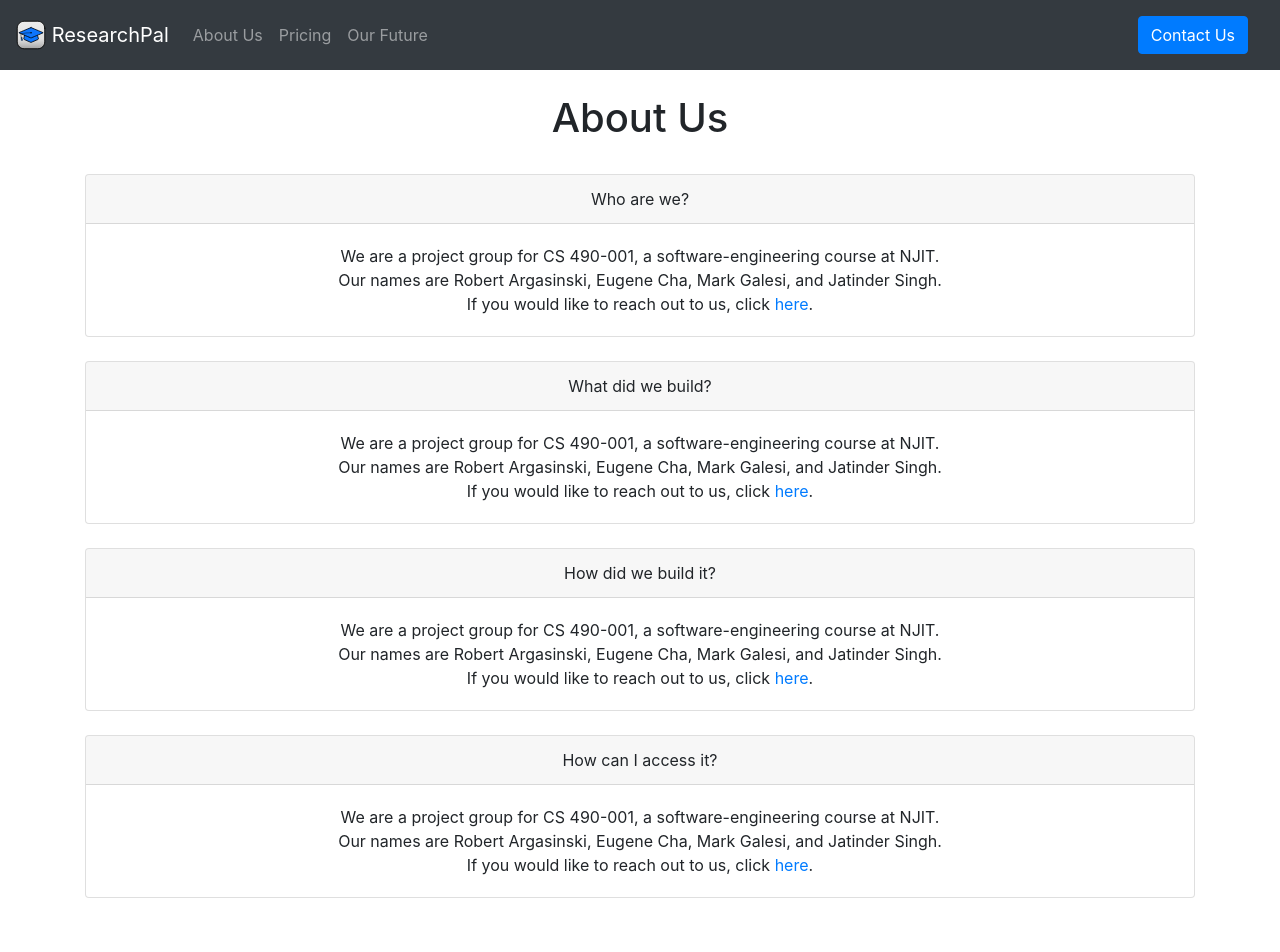
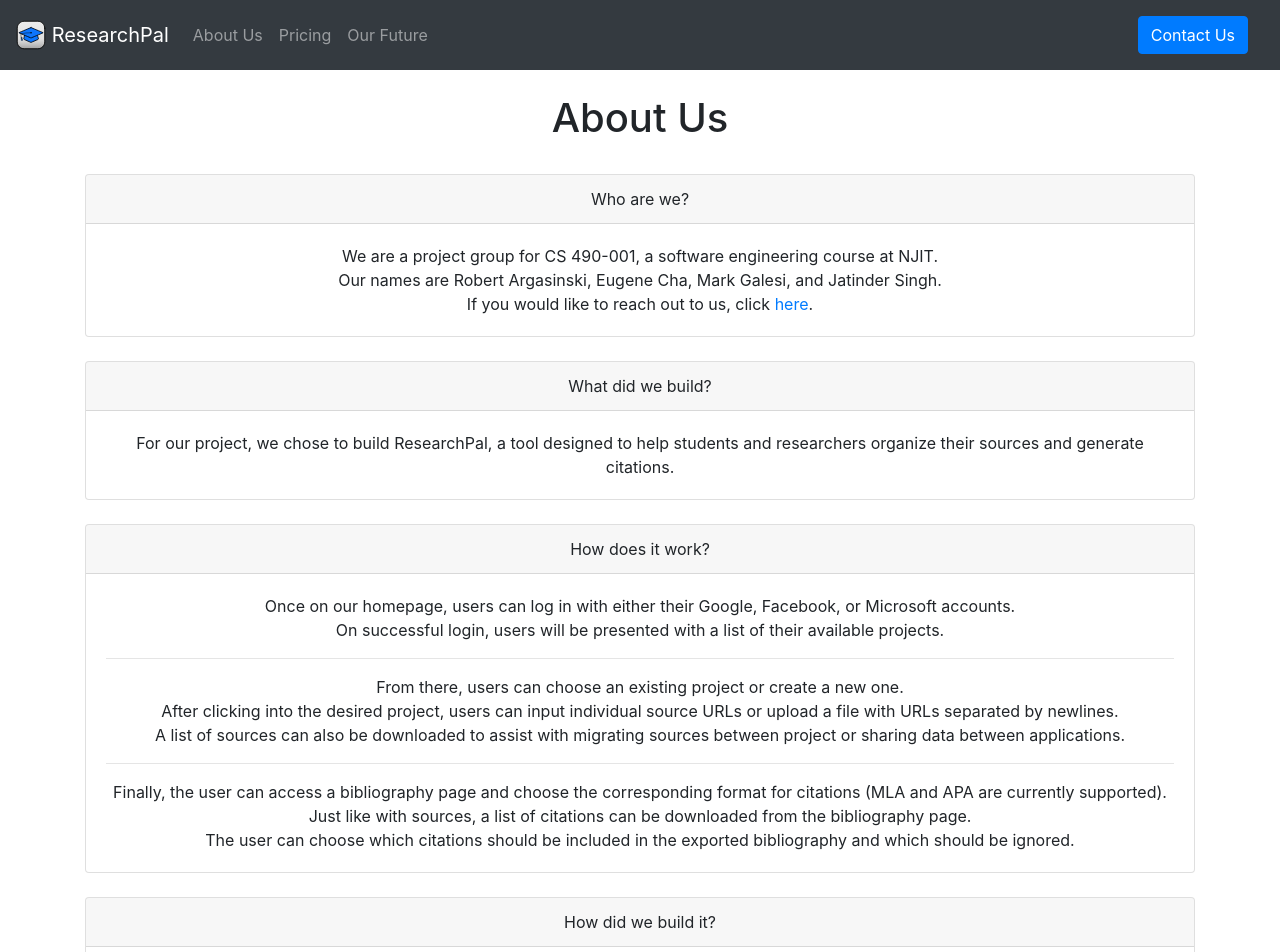
Before and after one commit to fidelitousone/researchpal-sprint2, a React (Create React App) app: page /about in a window 1280 px wide. Shown: the top 952 px of the page. Before the commit the page ends 898 px from the top, so only its background shows below. Built offline with nearby package versions, Linux system fonts and the light colour scheme; no server answers.

Commit message:
Fill in information for the About Us page

```diff
--- a/src/About.jsx
+++ b/src/About.jsx
@@ -21,7 +21,7 @@ export default function About() {
             <Card className="text-center">
               <Card.Header>Who are we?</Card.Header>
               <Card.Body>
-                We are a project group for CS 490-001, a software-engineering course at NJIT.
+                We are a project group for CS 490-001, a software engineering course at NJIT.
                 <br />
                 Our names are Robert Argasinski, Eugene Cha, Mark Galesi, and Jatinder Singh.
                 <br />
@@ -37,7 +37,44 @@ export default function About() {
             <Card className="text-center">
               <Card.Header>What did we build?</Card.Header>
               <Card.Body>
-                We are a project group for CS 490-001, a software-engineering course at NJIT.
+                For our project, we chose to build ResearchPal,
+                a tool designed to help students and researchers
+                organize their sources and generate citations.
+              </Card.Body>
+            </Card>
+            <br />
+            <Card className="text-center">
+              <Card.Header>How does it work?</Card.Header>
+              <Card.Body>
+                Once on our homepage, users can log in with either their Google,
+                Facebook, or Microsoft accounts.
+                <br />
+                On successful login, users will be presented with a list of their
+                available projects.
+                <hr />
+                From there, users can choose an existing project or create a new one.
+                <br />
+                After clicking into the desired project, users can input individual source URLs
+                or upload a file with URLs separated by newlines.
+                <br />
+                A list of sources can also be downloaded to assist with migrating sources between
+                project or sharing data between applications.
+                <hr />
+                Finally, the user can access a bibliography page and choose the corresponding format
+                for citations (MLA and APA are currently supported).
+                <br />
+                Just like with sources, a list of citations can be downloaded from the
+                bibliography page.
+                <br />
+                The user can choose which citations should be included in the
+                exported bibliography and which should be ignored.
+              </Card.Body>
+            </Card>
+            <br />
+            <Card className="text-center">
+              <Card.Header>How did we build it?</Card.Header>
+              <Card.Body>
+                We are a project group for CS 490-001, a software engineering course at NJIT.
                 <br />
                 Our names are Robert Argasinski, Eugene Cha, Mark Galesi, and Jatinder Singh.
                 <br />
@@ -51,15 +88,17 @@ export default function About() {
             </Card>
             <br />
             <Card className="text-center">
-              <Card.Header>How did we build it?</Card.Header>
+              <Card.Header>Why does it matter?</Card.Header>
               <Card.Body>
-                We are a project group for CS 490-001, a software-engineering course at NJIT.
+                As students, we know the difficulty of staying organized when
+                conducting research.
                 <br />
-                Our names are Robert Argasinski, Eugene Cha, Mark Galesi, and Jatinder Singh.
+                Because of this, we chose to create a simple, intuitive, FREE tool
+                to help manage the research process.
                 <br />
-                If you would like to reach out to us, click
+                To learn more about what sets us apart click
                 {' '}
-                <Link to="/contact">
+                <Link to="/pricing">
                   here
                 </Link>
                 .
@@ -69,18 +108,13 @@ export default function About() {
             <Card className="text-center">
               <Card.Header>How can I access it?</Card.Header>
               <Card.Body>
-                We are a project group for CS 490-001, a software-engineering course at NJIT.
-                <br />
-                Our names are Robert Argasinski, Eugene Cha, Mark Galesi, and Jatinder Singh.
-                <br />
-                If you would like to reach out to us, click
+                Our live deployment is available at
                 {' '}
-                <Link to="/contact">
-                  here
-                </Link>
+                <a href="https://rocky-sea-29898.herokuapp.com/">https://rocky-sea-29898.herokuapp.com/</a>
                 .
               </Card.Body>
             </Card>
+            <br />
           </Col>
         </Row>
       </Container>
```
